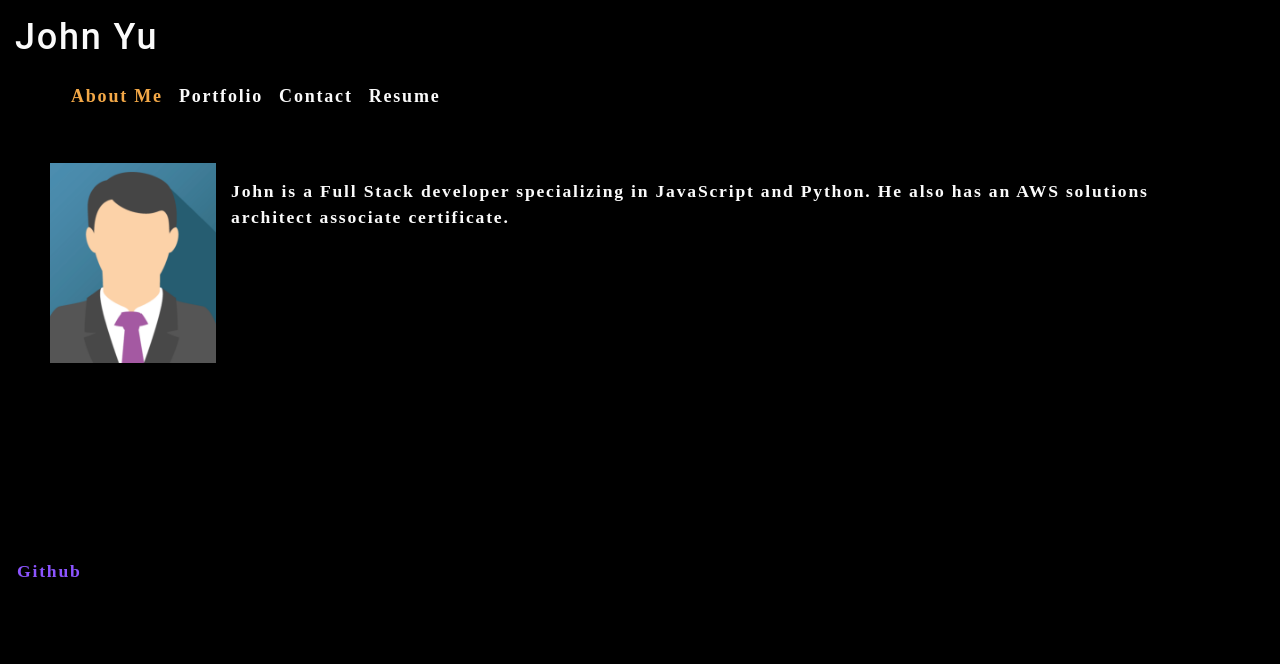
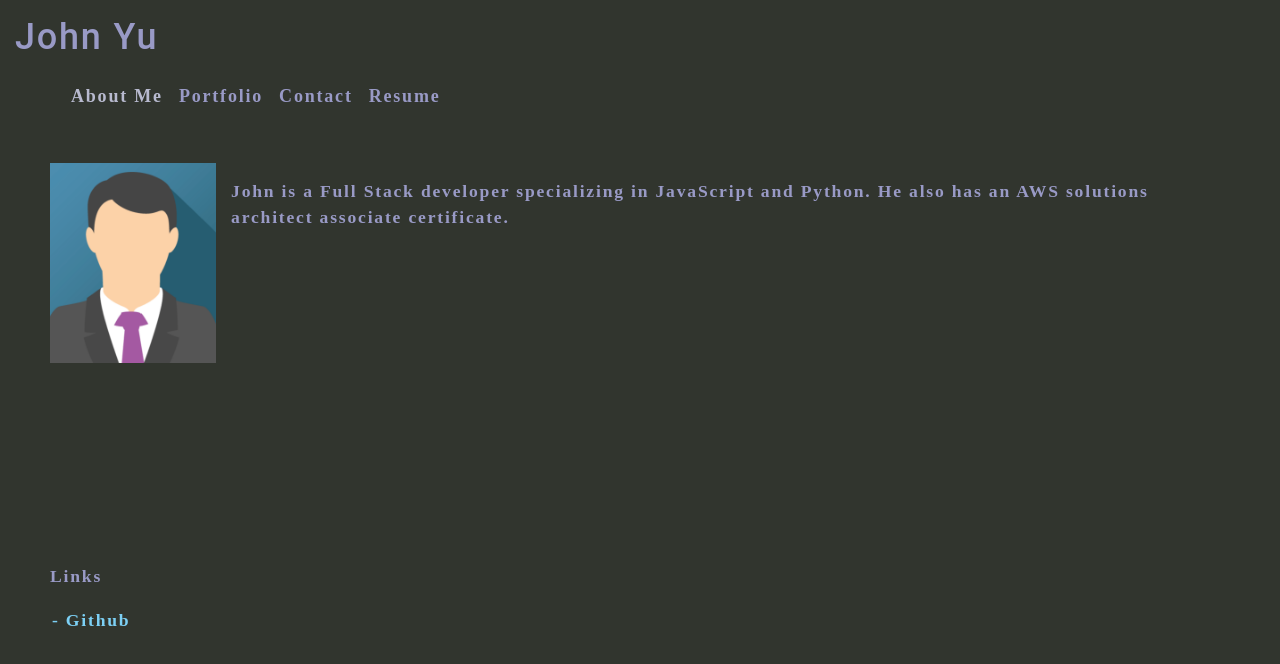
Before and after one commit to John123Yu/portfolio, a React (Create React App) app: page / in a window 1280 px wide. Shown: the top 664 px of the page. Built offline with nearby package versions, Linux system fonts and the light colour scheme.

Commit message:
gh-pages

```diff
--- a/package.json
+++ b/package.json
@@ -2,10 +2,12 @@
   "name": "portfolio",
   "version": "0.1.0",
   "private": true,
+  "homepage": "https://John123Yu.github.io",
   "dependencies": {
     "@testing-library/jest-dom": "^5.16.4",
     "@testing-library/react": "^13.3.0",
     "@testing-library/user-event": "^13.5.0",
+    "gh-pages": "^4.0.0",
     "react": "^18.2.0",
     "react-dom": "^18.2.0",
     "react-scripts": "5.0.1",
@@ -16,7 +18,9 @@
     "start": "react-scripts start",
     "build": "react-scripts build",
     "test": "react-scripts test",
-    "eject": "react-scripts eject"
+    "eject": "react-scripts eject",
+    "predeploy": "npm run build",
+    "deploy": "gh-pages -d build"
   },
   "eslintConfig": {
     "extends": [
--- a/src/components/Footer/index.js
+++ b/src/components/Footer/index.js
@@ -2,9 +2,14 @@ import React from 'react'
 
 function Footer () {
   return (
-    <section className='my-5'>
-      <p><a href="https://github.com/john123yu" target="_blank" rel="noreferrer">Github</a></p>
-    </section>
+    <div style={{ padding: '20px 50px' }}>
+    <p>Links</p>
+      <p>
+        <a href='https://github.com/john123yu' target='_blank' rel='noreferrer'>
+          - Github
+        </a>
+      </p>
+    </div>
   )
 }
 
--- a/src/index.css
+++ b/src/index.css
@@ -5,17 +5,16 @@ main {
   padding: 50px 30px;
 }
 :root {
-  --primary: #8c54ff;
-  --secondary: #F3A847;
+  --primary: #7cd0f5;
+  --secondary: #b8bacf;
   --tertiary: #B12704;
-  --light: #fafafa;
-  --dark: #000000;
+  --light: #999ac6;
+  --dark: #31352e;
   --darker: #111111;
   --error: rgb(228, 46, 1);
   --spacing-one: calc(1rem * 0.5);
   --spacing-two: calc(1rem);
   --spacing-five: calc(2.5rem);
-
 }
 
 * {
```
Also changed, not shown: 1 other file (tests, documents, lock files or other folders).
